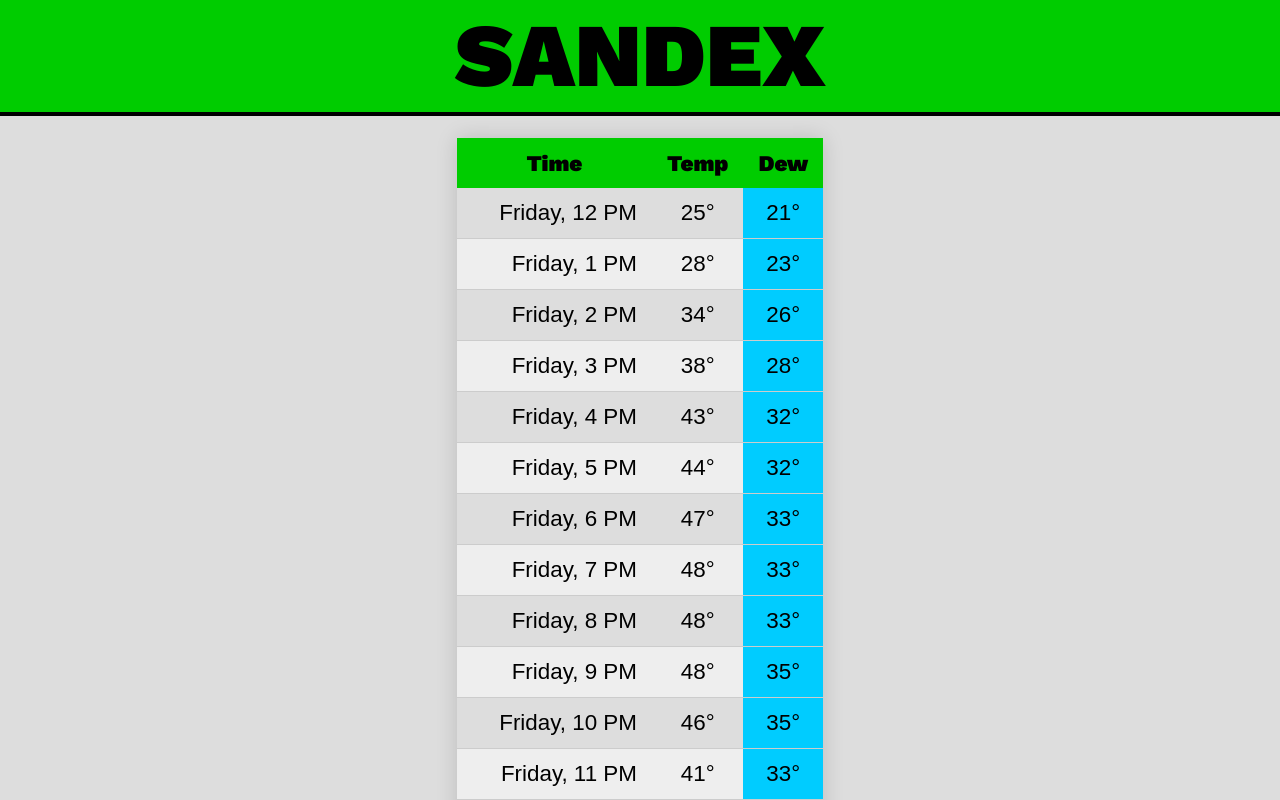
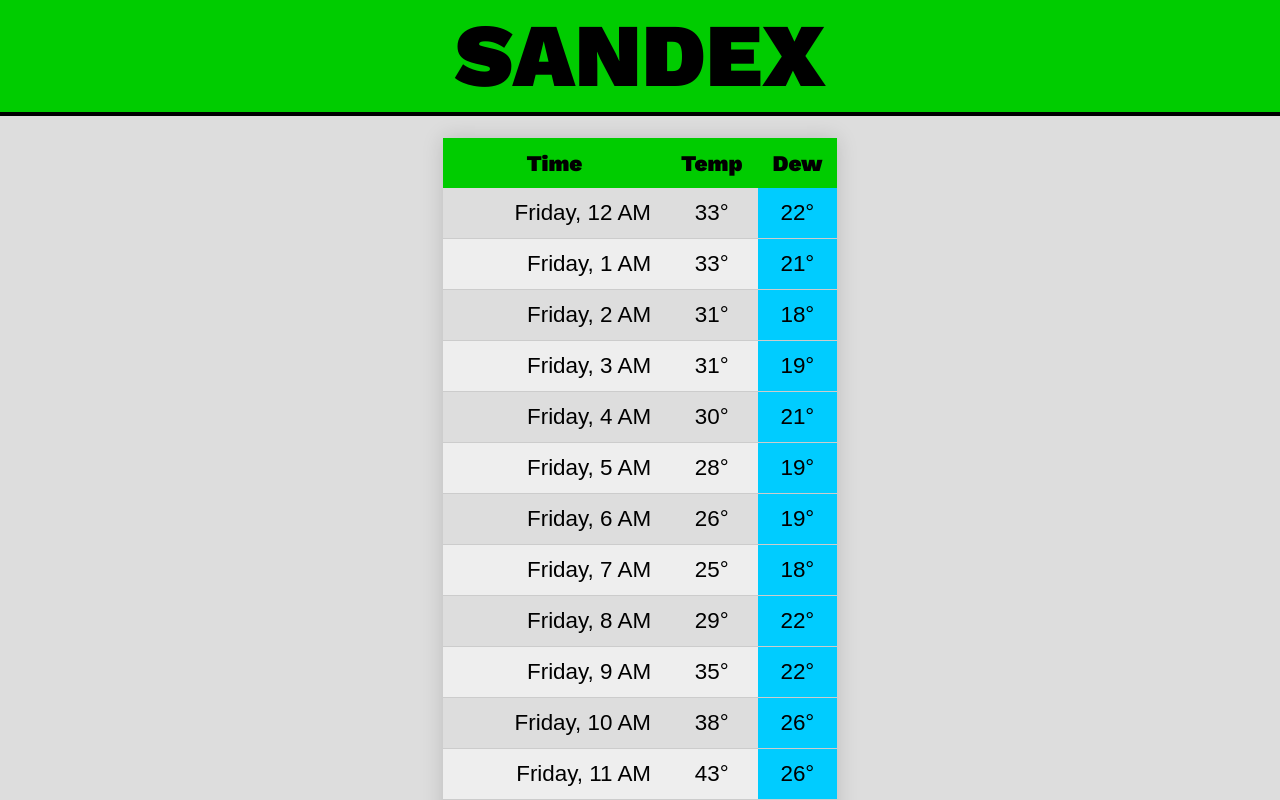
Before and after one commit to tikaro/sandex, a React (Vite) app: page / in a window 1280 px wide. Shown: the top 800 px of the page. Built offline with nearby package versions, Linux system fonts and the light colour scheme.

Commit message:
Update to using Open-Meteo

```diff
--- a/src/App.jsx
+++ b/src/App.jsx
@@ -1,19 +1,22 @@
-import Forecast from './json/forecast.json';
-import HourRow from './components/HourRow.jsx';
+import Forecast from "./json/forecast-openmeteo.json";
+import HourRow from "./components/HourRow.jsx";
 
 const forecast = Forecast;
-const hours = forecast.data.timelines[0].intervals;
+const hours = forecast.hourly.time.map((startTime, index) => ({
+  startTime,
+  temperature: forecast.hourly.temperature_2m[index],
+  dewpoint: forecast.hourly.dew_point_2m[index],
+}));
 
 function App() {
-
-  const listOfHours = hours.map(hour =>
+  const listOfHours = hours.map((hour) => (
     <HourRow
-      key = {hour.startTime}
-      startTime = {hour.startTime}
-      temperature = {hour.values.temperature}
-      dewpoint =  {hour.values.dewPoint}
+      key={hour.startTime}
+      startTime={hour.startTime}
+      temperature={hour.temperature}
+      dewpoint={hour.dewpoint}
     />
-  );
+  ));
 
   return (
     <div className="App">
@@ -26,17 +29,24 @@ function App() {
             <thead>
               <tr>
                 <th>Time</th>
-            <th><span title="Temperature">Temp</span></th>
-            <th><span title="Dewpoint">Dew</span></th>
+                <th>
+                  <span title="Temperature">Temp</span>
+                </th>
+                <th>
+                  <span title="Dewpoint">Dew</span>
+                </th>
               </tr>
             </thead>
-          <tbody>
-            { listOfHours }
-          </tbody>
+            <tbody>{listOfHours}</tbody>
           </table>
         </div>
         <div id="wifir">
-        <img src="/wifir.png" alt="The wifir is the logo for 'coworkout', an outdoor co-working group" width="249px" height="249px" />
+          <img
+            src="/wifir.png"
+            alt="The wifir is the logo for 'coworkout', an outdoor co-working group"
+            width="249px"
+            height="249px"
+          />
         </div>
       </>
     </div>
```
Also changed, not shown: src/json/forecast-tomorrowio.json (renamed from src/json/forecast.json). Lines whose indentation alone changed are shown as unchanged.
